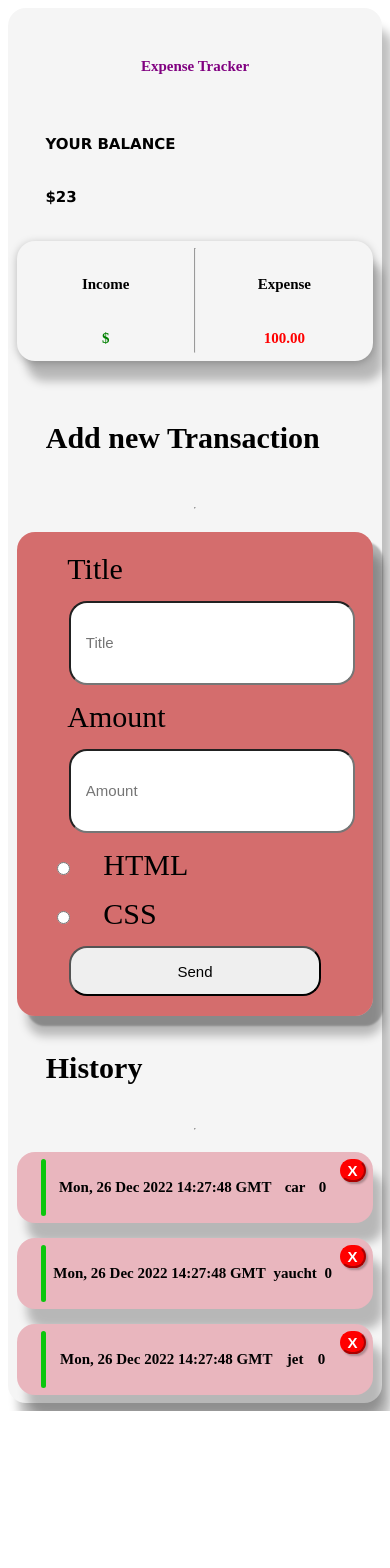
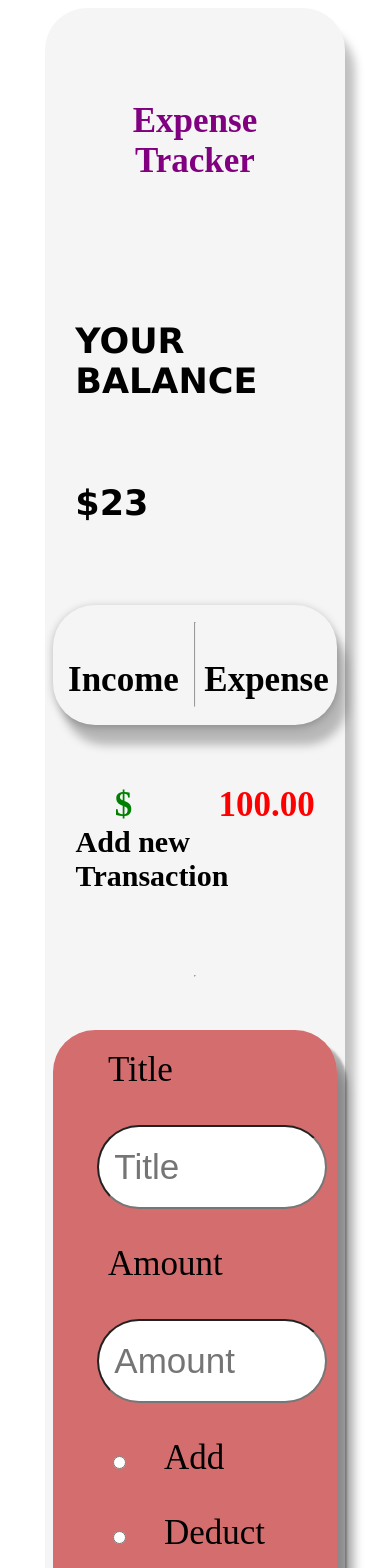
Before and after one commit to qasim29/expense-tracker, a React (Create React App) app: page / in a window 390 px wide. Shown: the top 1568 px of the page. Before the commit the page ends 1411 px from the top, so only its background shows below. Built offline with nearby package versions, Linux system fonts and the light colour scheme; the HTML template or start-up script is replaced by a standard one.

Commit message:
functionality added (storing record)

```diff
--- a/src/App.js
+++ b/src/App.js
@@ -3,28 +3,26 @@ import StatsPanel from "./components/StatsPanel";
 import History from "./components/History";
 import AddTransaction from "./components/AddTransaction";
 import Card from "./components/Card";
+import { useState } from "react";
 
-function App() {
-  const expenses = [
+const dummy_Expenses = [
   {
     id: "e1",
     title: "car",
     amount: 0,
     date: null,
   },
-    {
-      id: "e2",
-      title: "yaucht",
-      amount: 0,
-      date: null,
-    },
-    {
-      id: "e3",
-      title: "jet",
-      amount: 0,
-      date: null,
-    },
 ];
+
+function App() {
+  const [expenses, setExpense] = useState(dummy_Expenses);
+
+  const addExpense = (expense) => {
+    setExpense((prevState) =>{
+      return [expense,...prevState];
+    });
+    console.log(expenses);
+  }
 
   return (
     <Card className="App">
@@ -41,8 +39,9 @@ function App() {
         <StatsPanel></StatsPanel>
       </div>
       <div id="container5">
-        <AddTransaction></AddTransaction>
+        <AddTransaction addExpense={addExpense}></AddTransaction>
       </div>
+
       <div id="container4">
         <History expenses={expenses}></History>
       </div>
--- a/src/components/AddTransaction.js
+++ b/src/components/AddTransaction.js
@@ -2,7 +2,7 @@
 import TransactionDetails from './TransactionDetails';
 import '../styles/AddTransaction.css';
 
-const AddTransaction = () => {
+const AddTransaction = (props) => {
     return (
         <div className="add-transaction">
             <div>
@@ -10,7 +10,7 @@ const AddTransaction = () => {
             </div>
             <hr></hr>
             <div>
-                <TransactionDetails></TransactionDetails>
+                <TransactionDetails addExpense={props.addExpense}></TransactionDetails>
             </div>
         </div>
     );
--- a/src/components/History.js
+++ b/src/components/History.js
@@ -9,22 +9,14 @@ const History = (props) => {
       </div>
       <hr></hr>
       <div>
-        <Transaction
-          title={props.expenses[0].title}
-          amount={props.expenses[0].amount}
-          ></Transaction>
-      </div>
-      <div>
-      <Transaction
-          title={props.expenses[1].title}
-          amount={props.expenses[1].amount}
-          ></Transaction>
-      </div>
-      <div>
-      <Transaction
-          title={props.expenses[2].title}
-          amount={props.expenses[2].amount}
-          ></Transaction>
+        {props.expenses.map((expenses) => (
+          <Transaction
+            title={expenses.title}
+            amount={expenses.amount}
+            status={expenses.status}
+            date={expenses.date}
+          />
+        ))}
       </div>
     </div>
   );
--- a/src/components/Transaction.js
+++ b/src/components/Transaction.js
@@ -1,27 +1,32 @@
 import "../styles/Transaction.css";
 import Card from "./Card";
-import React, { useState } from "react";
+// import React, { useState } from "react";
 function Transaction(props) {
-
-  const [title, setTitle] = useState(props.title);
+  // const [title, setTitle] = useState(props.title);
 
   const clickHandler = () => {
-    setTitle("twerrew");
-    console.log(title);
+    // setTitle("twerrew");
+    // console.log(title);
+
+    // {/*  will use thid function to delete transaction */}
+
   };
+
 
   return (
     <Card className="transaction">
       <div id="status"></div>
 
       <div className="values">
-        <h4 id ="date">{new Date().toUTCString().split('2023')[0]}</h4>
-        <h4 id="name">{title}</h4>
+        <h4 id="datek">{new Date().toUTCString().split("2023")[0]}</h4>
+        <h4 id="name">{props.title}</h4>
         <h4 id="ammount">{props.amount}</h4>
       </div>
 
       <div>
-        <button className="button" onClick={clickHandler}>X</button>
+        <button className="button" onClick={clickHandler}>
+          X
+        </button>
       </div>
     </Card>
   );
--- a/src/components/TransactionDetails.js
+++ b/src/components/TransactionDetails.js
@@ -1,31 +1,89 @@
 import "../styles/TransactionDetails.css";
 import Card from "./Card";
+import React, { useState } from "react";
+const TransactionDetails = (props) => {
+  const [enteredTitle, setEnteredTitle] = useState("");
+  const [enteredAmount, setEnteredAmount] = useState("");
+  const [rBtn, setRBtn] = useState("");
 
-const TransactionDetails = () => {
-  const clickHandler = () => {  }
+  // let variable="old";
+
+  const clickHandler = (event) => {
+    event.preventDefault();
+    const expense = {
+      id:Math.random().toString,
+      title: enteredTitle,
+      amount: enteredAmount,
+      Status: rBtn,
+    }
+
+    props.addExpense(expense);
+//
+    setEnteredTitle("");
+    setEnteredAmount("");
+    setRBtn("");
+    // console.log(expense);
+    // console.log(variable);
+
+  };
+  const titleChangeHandler = (event) => {
+    setEnteredTitle(event.target.value);
+    // variable = event.target.value;
+    // console.log(variable);
+  };
+  const amountChangeHandler = (event) => {
+    setEnteredAmount(event.target.value);
+  };
+  const RadioBtnHandler = (event) => {
+    setRBtn(event.target.value);
+  };
 
   return (
     <Card className="transaction-details">
       <form>
         <label>Title</label>
-        <input type="text" name="title" placeholder="Title" />
+        <input
+          type="text"
+          name="title"
+          value={enteredTitle}
+          placeholder="Title"
+          onChange={titleChangeHandler}
+        />
         <label>Amount</label>
-        <input type="text" name="amount" placeholder="Amount" />
+        <input
+          type="text"
+          name="amount"
+          value={enteredAmount}
+          placeholder="Amount"
+          onChange={amountChangeHandler}
+        />
         {/* radio buttons */}
         <div>
-          <input type="radio" id="html" name="fav_language" value="HTML" />
-          <label for="html">HTML</label>
+          <input
+            type="radio"
+            id="html"
+            name="rbtn"
+            value="ADD"
+            onChange={RadioBtnHandler}
+          />
+          <label for="html">Add</label>
           <br></br>
         </div>
 
         <div>
-          <input type="radio" id="css" name="fav_language" value="CSS" />
-          <label for="css">CSS</label>
+          <input
+            type="radio"
+            id="css"
+            name="rbtn"
+            value="DEDUCT"
+            onChange={RadioBtnHandler}
+          />
+          <label for="css">Deduct</label>
           <br></br>
         </div>
 
         {/* button */}
-        <input onClick={clickHandler} type="submit" value="Send" />
+        <input onClick={clickHandler} type="submit"/>
       </form>
     </Card>
   );
--- a/src/styles/App.css
+++ b/src/styles/App.css
@@ -4,9 +4,9 @@
   row-gap: 1em;
   align-items: center;
 
-  width: 40%;
-  margin-left: 30%;
-  margin-right: 30%;
+  width: 80%;
+  margin-left: 10%;
+  margin-right: 10%;
 
   margin-top: 2%;
   padding-bottom: 2%;
@@ -43,14 +43,14 @@
 
 
 
-@media (max-width: 400px) {
+@media (max-width: 860px) {
   .App {
-    width:100%;
-    margin: 0%;
+    width:80%;
+    margin-left: 10%;
     min-width:220px ;
   }
   *,h4#ammount,h4#name{
-    font-size: 15px;
+    font-size: 35px !important;
   }
 
 
--- a/src/styles/Transaction.css
+++ b/src/styles/Transaction.css
@@ -1,6 +1,7 @@
 .transaction{
     display: flex;
     padding: 2%;
+    margin: 10px;
     /* border-radius: 1.2rem;
     box-shadow: 20px 20px 20px rgba(0, 0, 0, 0.25); */
     background-color:rgb(233, 182, 190);
```
Lines whose indentation alone changed are shown as unchanged.
